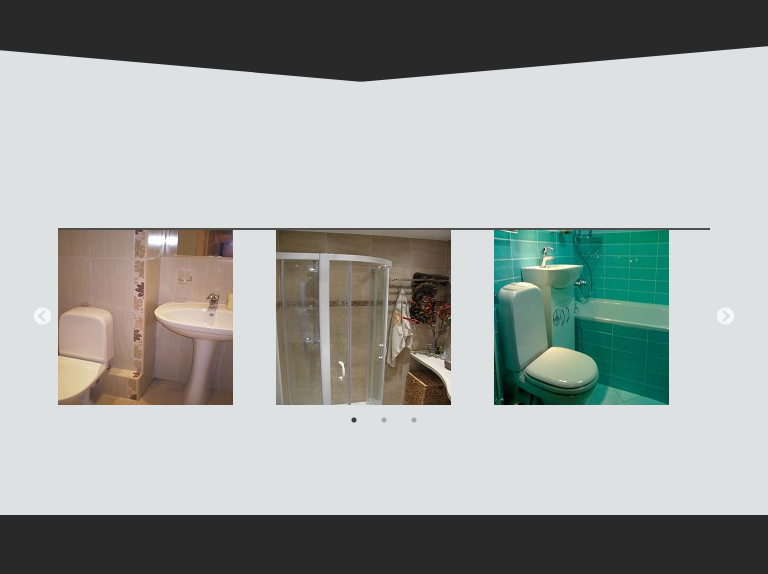
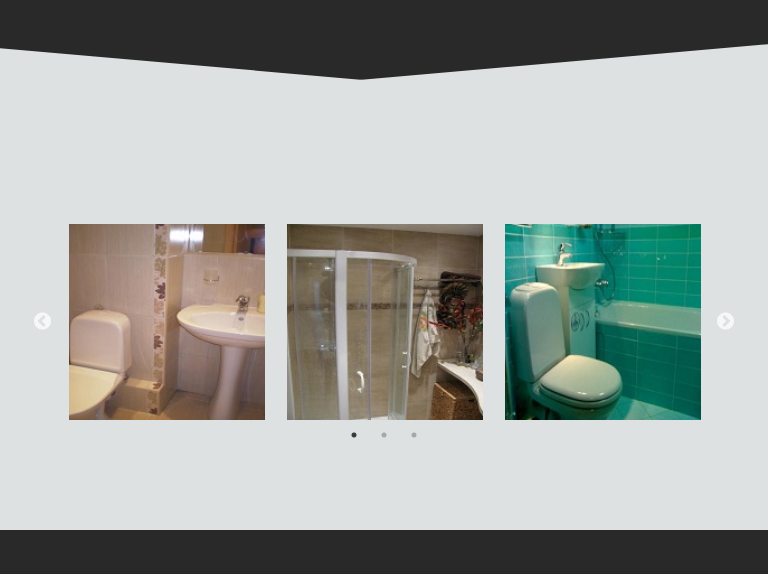
Before and after one commit to den3240/gid, a plain HTML site: page index.html in a window 768 px wide. Shown: the part 1416-1990 px from the top of the page. Drawn offline with nearby package versions, Linux system fonts and the light colour scheme.

Commit message:
увеличил и отцентровал картинку на мобиле

```diff
--- a/about.css
+++ b/about.css
@@ -202,6 +202,7 @@ a {
   .page-footer__we {
     display: flex;
     justify-content: center;
+    border-top: 2px solid #4E4E4E;
   }
 
 }
@@ -214,7 +215,7 @@ a {
     flex-direction: row;
     width: 85%;
     /* border-bottom: 2px solid #4E4E4E; */
-    border-top: 2px solid #4E4E4E;
+
     margin:60px auto ;
     align-items: center;
     text-align: center;
--- a/style.css
+++ b/style.css
@@ -425,6 +425,12 @@ a {
       color: #075C72;
       text-align: center;
 }
+@media (max-width: 768px) {
+  .slider__item img{
+    width: 90%;
+    margin: 0 auto;
+  }
+}
 @media (min-width: 768px) {
   .slider {
     background-color: #DDE1E2;
@@ -438,14 +444,14 @@ a {
     width: 1000px;
    }
 }
-.page-footer {
+  .page-footer {
     background-color: #292929;
   }
 
  .we{
-  margin-top: 40px;
-}
-.page-footer__we h2{
+    margin-top: 40px;
+  }
+  .page-footer__we h2{
   font-size: 14px;
 }
 @media (min-width: 768px) {
@@ -457,6 +463,7 @@ a {
   .page-footer__we {
     display: flex;
     justify-content: center;
+    border-top: 2px solid #4E4E4E;
   }
 
 }
@@ -469,7 +476,7 @@ a {
     flex-direction: row;
     width: 85%;
     /* border-bottom: 2px solid #4E4E4E; */
-    border-top: 2px solid #4E4E4E;
+
     margin:60px auto ;
     align-items: center;
     text-align: center;
```
